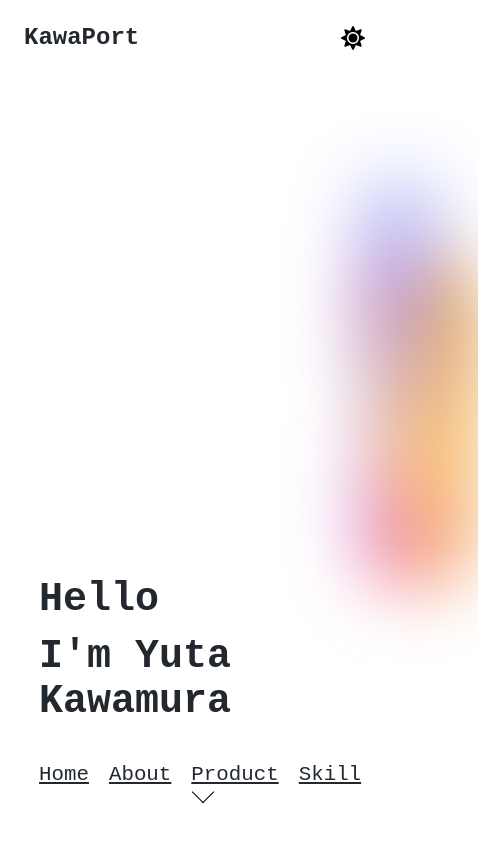
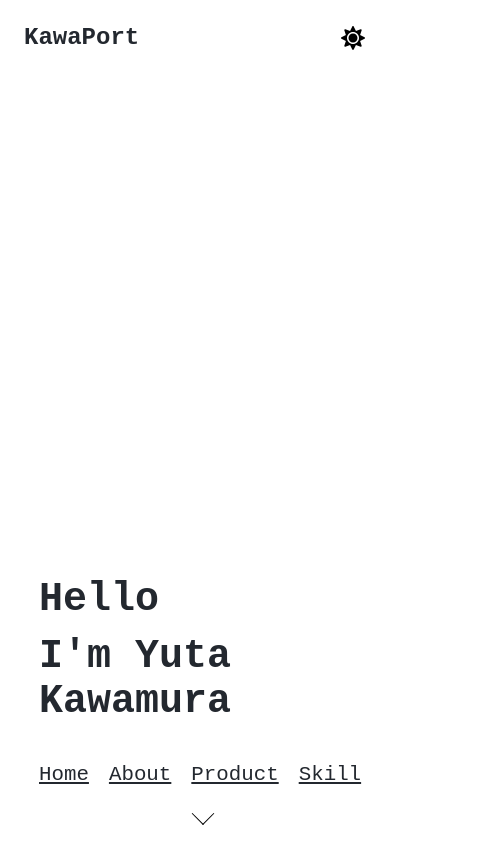
Before and after one commit to YutaK1026/kawaport, a Next.js app: page / in a window 390 px wide. Shown: the top 844 px of the page, 478 px wide, since content can reach past the window. Built offline with nearby package versions, Linux system fonts and the light colour scheme; a web font is replaced by a local one.

Commit message:
fix: スマホ版のデザイン修正

```diff
--- a/src/components/organisms/header/header.module.scss
+++ b/src/components/organisms/header/header.module.scss
@@ -82,6 +82,12 @@
     background-blend-mode: normal, normal, normal, normal, normal, normal;
     filter: blur(35px);
   }
+  @media (max-width: 768px) {
+    & &__gradient,
+    & &__gradient_cover {
+      display: none; /* スマホサイズでは非表示にする */
+    }
+  }
 
   .logo {
     color: var(--font-primary-color);
@@ -110,4 +116,11 @@
     transform: translateY(-25%) rotate(135deg);
     color: var(--arrow-bottom);
   }
+
+  @media (max-width: 768px) {
+    & &__arrow__bottom {
+      margin-bottom: 20px; /* スマホサイズでは矢印をもっと下に移動 */
+      transform: translateY(-15%) rotate(135deg); /* スマホサイズでの微調整 */
+    }
+  }
 }
```
